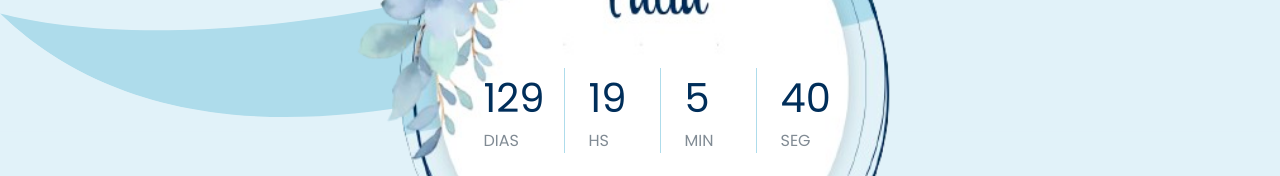
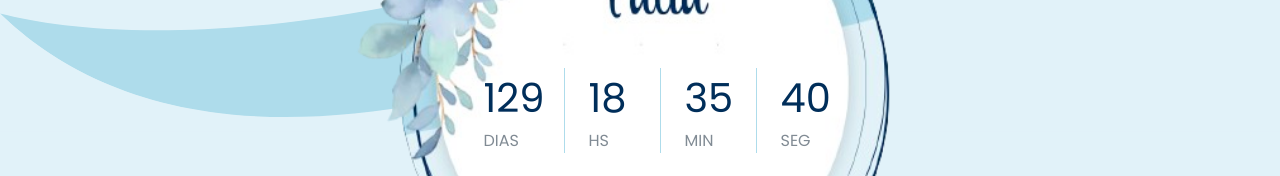
Before and after one commit to Laurajcb/wedding-invitation, a Next.js app: page / in a window 1280 px wide. Shown: the part 613-789 px from the top of the page. Built offline with nearby package versions, Linux system fonts and the light colour scheme.

Commit message:
[FIX] countDown time

```diff
--- a/src/components/CountDown/Index.tsx
+++ b/src/components/CountDown/Index.tsx
@@ -8,7 +8,7 @@ export default function CountDownLogic() {
   const [timeLeft, setTimeLeft] = useState<Time>();
 
   useEffect(() => {
-    const targetDate = new Date('2024-06-15T16:30:00');
+    const targetDate = new Date('2024-06-15T16:00:00');
 
     const calculateTimeLeft = () => {
       const difference = +targetDate - +new Date();
```
